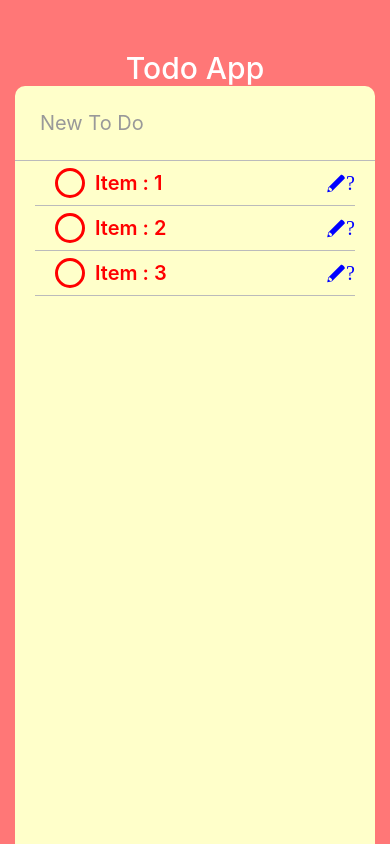
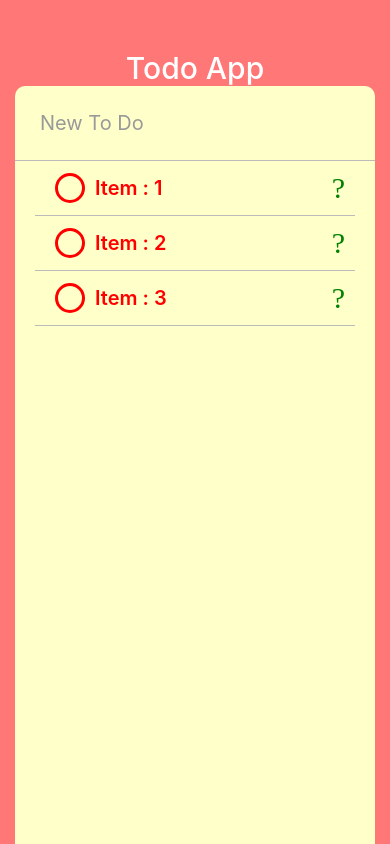
Before and after one commit to choiby777/todo-app, a React Native app: screen / in a window 390 px wide. Built offline with nearby package versions, Linux system fonts and the light colour scheme.

Commit message:
수정 삭제 버튼 컨트롤 수정

```diff
--- a/ToDo.js
+++ b/ToDo.js
@@ -21,7 +21,7 @@
   }
 
   render() {
-    const { itemText, isCompleted } = this.state
+    const { itemText, isCompleted, isEditing } = this.state
     return (
       <View style={styles.container}>
         <View style={styles.contant}>
@@ -42,14 +42,37 @@
             Item : {this.props.itemText}
           </Text>
         </View>
-        <View style={styles.buttons}>
-          <TouchableOpacity onPress={this._editData}>
-            <Entypo color="blue" size={20} name="edit" />
-          </TouchableOpacity>
-          <TouchableOpacity onPress={this._saveData}>
-            <Ionicons color="blue" size={20} name="md-close-circle" />
-          </TouchableOpacity>
-        </View>
+
+        {isCompleted ? null : (
+          <View>
+            {isEditing ? (
+              <View style={styles.buttons}>
+                <TouchableOpacity onPress={this._editData}>
+                  <View style={styles.actionContainer}>
+                    <Entypo color="blue" size={30} name="edit" />
+                  </View>
+                </TouchableOpacity>
+                <TouchableOpacity onPress={this._deleteData}>
+                  <View style={styles.actionContainer}>
+                    <Ionicons color="red" size={30} name="md-close-circle" />
+                  </View>
+                </TouchableOpacity>
+              </View>
+            ) : (
+              <View style={styles.buttons}>
+                <TouchableOpacity onPress={this._saveData}>
+                  <View style={styles.actionContainer}>
+                    <Ionicons
+                      color="green"
+                      size={30}
+                      name="ios-checkmark-circle"
+                    />
+                  </View>
+                </TouchableOpacity>
+              </View>
+            )}
+          </View>
+        )}
       </View>
     )
   }
@@ -57,12 +80,20 @@
   _editData = () => {
     this.setState(prevState => {
       return {
+        isEditing: false
+      }
+    })
+  }
+
+  _deleteData = () => {}
+
+  _saveData = () => {
+    this.setState(prevState => {
+      return {
         isEditing: true
       }
     })
   }
-
-  _saveData = () => {}
 
   _toggleComplete = () => {
     this.setState(prevState => {
@@ -85,6 +116,10 @@
     alignItems: "center",
     justifyContent: "space-between"
   },
+  actionContainer: {
+    marginVertical: 10,
+    marginHorizontal: 10
+  },
   contant: {
     flexDirection: "row",
     alignItems: "center"
@@ -99,7 +134,7 @@
     height: 30,
     borderRadius: 15,
     //backgroundColor: "#0000ff",
-    borderColor: "#0000ff",
+    borderColor: "#cecece",
     borderWidth: 3,
     marginLeft: 20
   },
@@ -123,7 +158,7 @@
     color: "#ff0000"
   },
   completedText: {
-    color: "#0000ff",
+    color: "#cecece",
     textDecorationLine: "line-through"
   }
 })
```
